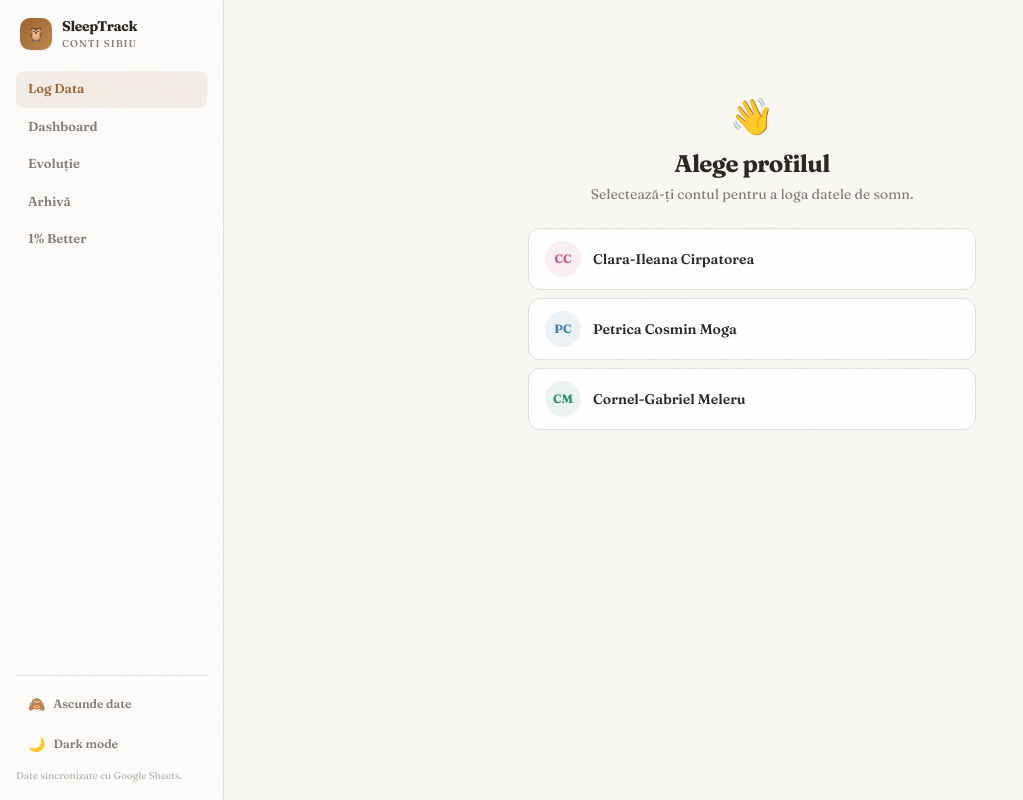
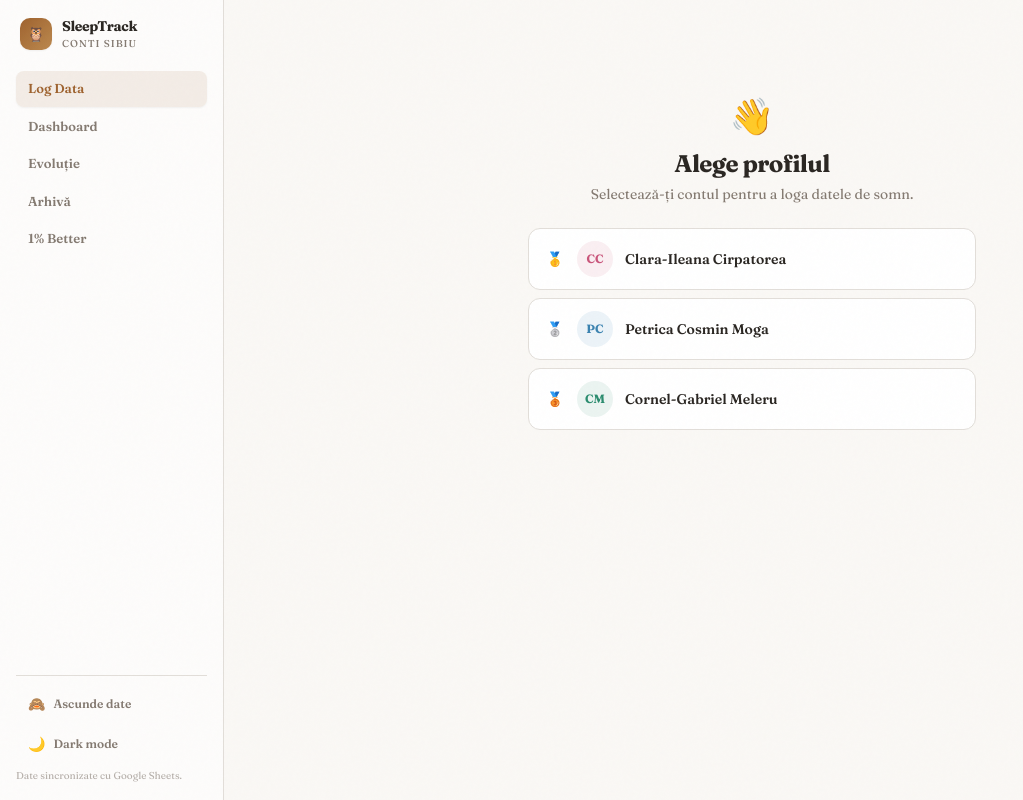
Before and after one commit to mpcosmin-mcp/sleep-dashboard, a React (Vite) app: page / in a window 1280 px wide. Shown: the whole page, without its empty margins (0-1023 px from the left). Built offline with nearby package versions, Linux system fonts and the light colour scheme.

Commit message:
Rank login profiles by XP with medal icons
Profile picker now sorts users by XP (highest first) and
shows medal icons (gold/silver/bronze) next to each avatar.

Co-Authored-By: Claude Opus 4.6 (1M context) <noreply@anthropic.com>

```diff
--- a/src/components/pages/InputPage.tsx
+++ b/src/components/pages/InputPage.tsx
@@ -22,15 +22,17 @@ export function InputPage({ data, setData, user, pickUser, logout, showToast }:
         <h2 className="text-2xl font-bold tracking-tight mb-1">Alege profilul</h2>
         <p className="text-muted-foreground text-sm mb-6">Selectează-ți contul pentru a loga datele de somn.</p>
         <div className="flex flex-col gap-2">
-          {NAMES.map(n => {
+          {[...NAMES].sort((a, b) => calcXP(data, b) - calcXP(data, a)).map((n, rank) => {
             const xp = calcXP(data, n);
             const sr = loggingStreak(data, n);
             const c = personColor(n);
+            const medal = rank === 0 ? '🥇' : rank === 1 ? '🥈' : '🥉';
             return (
               <button key={n} onClick={() => pickUser(n)}
                 className="flex items-center rounded-xl border bg-card hover:scale-[1.01] active:scale-[0.99] transition-all text-left group overflow-hidden">
-                {/* Left section: avatar + name */}
+                {/* Left section: rank + avatar + name */}
                 <div className="flex items-center gap-3 flex-1 min-w-0 px-4 py-3">
+                  <span className="text-sm w-5 text-center shrink-0">{medal}</span>
                   <Avi name={n} size="md" />
                   <div className="flex-1 min-w-0">
                     <span className="font-semibold text-sm block truncate">{n}</span>
```
